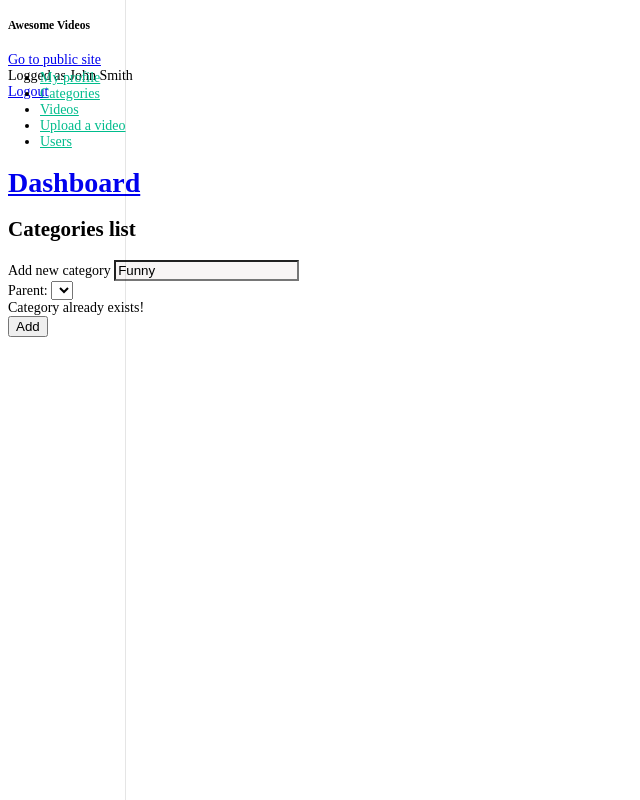
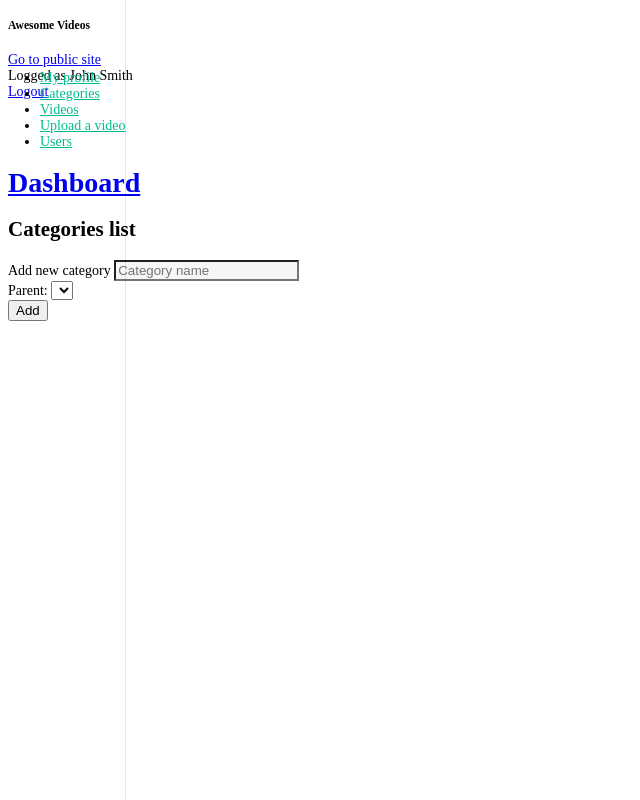
Before and after one commit to lukekortunov/symfony-videos, a Symfony app: template templates/admin/categories.html.twig in a window 1280 px wide. Shown: the whole page, without its empty margins (0-640 px from the left). Run offline with Twig, Linux system fonts and the light colour scheme; the template is opened without the code that fills it, so the values that code supplies are empty; form fields are guessed from the names that the template uses; some libraries are stand-ins or nearby versions.

Commit message:
Lesson #136

```diff
--- a/composer.json
+++ b/composer.json
@@ -10,9 +10,11 @@
         "symfony/console": "4.3.*",
         "symfony/dotenv": "4.3.*",
         "symfony/flex": "^1.3.1",
+        "symfony/form": "4.3.*",
         "symfony/framework-bundle": "4.3.*",
         "symfony/orm-pack": "^1.0",
         "symfony/twig-bundle": "4.3.*",
+        "symfony/validator": "4.3.*",
         "symfony/webpack-encore-bundle": "^1.6",
         "symfony/yaml": "4.3.*"
     },
--- a/src/Entity/Category.php
+++ b/src/Entity/Category.php
@@ -5,6 +5,7 @@ namespace App\Entity;
 use Doctrine\Common\Collections\ArrayCollection;
 use Doctrine\Common\Collections\Collection;
 use Doctrine\ORM\Mapping as ORM;
+use Symfony\Component\Validator\Constraints as Assert;
 
 /**
  * @ORM\Entity(repositoryClass="App\Repository\CategoryRepository")
@@ -20,6 +21,7 @@ class Category
     private $id;
 
     /**
+     * @Assert\NotBlank(message="The name of category is required")
      * @ORM\Column(type="string", length=45, unique=true)
      */
     private $name;
--- a/templates/admin/categories.html.twig
+++ b/templates/admin/categories.html.twig
@@ -18,20 +18,20 @@
 
     {{ categories|raw }}
 
-    <form action="#" method="POST">
+    {{ form_start(form, {'attr': {'novalidate':'novalidate'}}) }}
         <div class="col-md-4 mb-3">
             <label for="validationServer01">Add new category</label>
-            <input type="text" class="form-control is-invalid" id="validationServer01" placeholder="Category name" value="Funny" required>
+            {{ form_widget(form.name, {'attr': {'class': 'form-control', 'placeholder': 'Category name'}, 'id': 'validationServer01'}) }}
             <br>
             <label for="inlineFormCustomSelect">Parent:</label>
             <select class="custom-select mr-sm-2" id="inlineFormCustomSelect">
                 {{ render(controller('App\\Controller\\AdminController::getAllCategories')) }}
             </select>
             <div class="invalid-feedback">
-                Category already exists!
+                {{ form_errors(form.name) }}
             </div>
             <button class="btn btn-primary mt-3" type="submit">Add</button>
         </div>
-    </form>
+    {{ form_end(form) }}
 
 {% endblock %}
```
Also changed, not shown: src/Controller/AdminController.php (+18 -3 lines), 2 other files.
